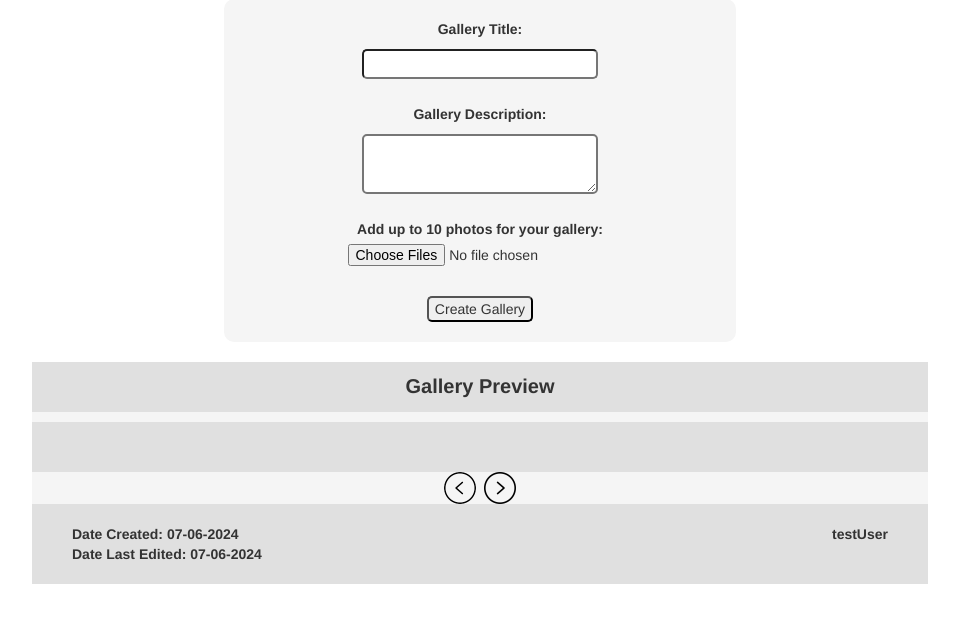
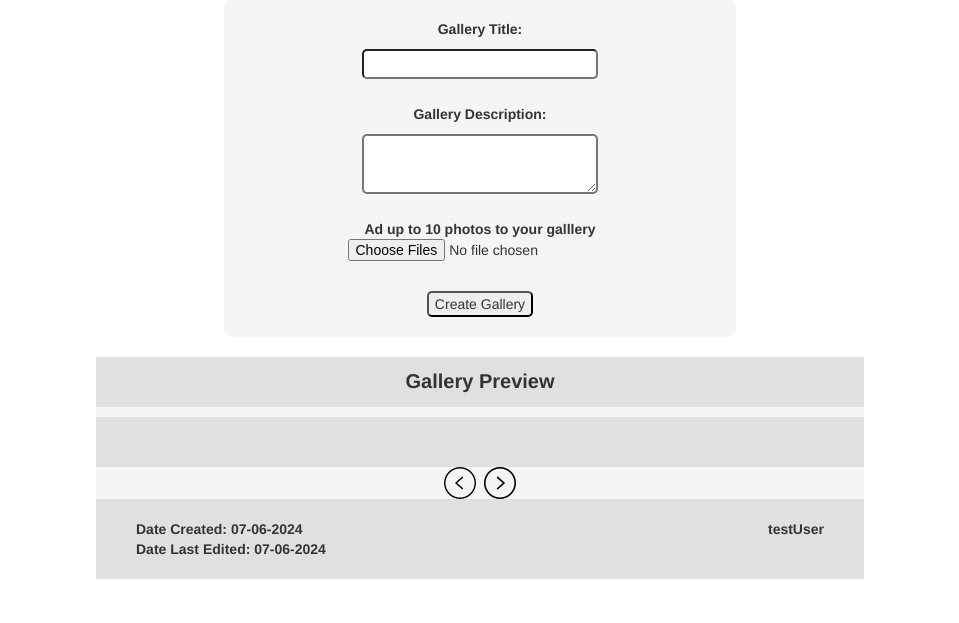
Before and after one commit to meghardie/GalleryWebsite, a Flask app: page /addGallery in a window 1280 px wide. Shown: the part 123-746 px from the top of the page, without its empty margins (160-1119 px from the left). Run offline with Flask 3, Linux system fonts and the light colour scheme; a user stored in the database is signed in; some libraries are stand-ins or nearby versions.

Commit message:
added some styling to add to gallery

```diff
--- a/app/app.py
+++ b/app/app.py
@@ -207,7 +207,7 @@
 class createGalleryForm(FlaskForm):
     title = StringField('Gallery Title: ', validators=[containsData, Length(max=100)])
     description = TextAreaField('Gallery Description: ', validators=[containsData])
-    addPhoto = MultipleFileField('Add up to 10 photos for your gallery: ')
+    addPhoto = MultipleFileField()
     photos = HiddenField()
     submit = SubmitField("Create Gallery")
 
--- a/app/static/style.css
+++ b/app/static/style.css
@@ -229,6 +229,10 @@
     font-size: 1em;
 }
 
+#galleryPreview{
+    width: 60%;
+}
+
 #photosToAddPreview{
     width: 90%;
     display: grid;
@@ -263,6 +267,16 @@
     font-weight: bold;
 }
 
-#previewTitle{
+#previewGallTitle{
     margin-top: 10px;
 }
+
+#previewPhoto{
+    max-width: 80%;
+    max-height: 500px;
+}
+
+#addPhoto input[type=file]{
+    opacity: 0;
+    display: none;
+}
--- a/app/templates/addGallery.html
+++ b/app/templates/addGallery.html
@@ -28,7 +28,7 @@
                 <div class="addToGalleryErrors" id = "descErrors">{% for error in form.description.errors %}{{ error }}{% endfor %}</div>
         {% endif %}
         <br>
-        {{form.addPhoto.label}} {{form.addPhoto}}
+        <b>Ad up to 10 photos to your galllery</b> {{form.addPhoto}}
         {% if form.addPhoto.errors %}
                 <div class="addToGalleryErrors">{% for error in form.addPhoto.errors %}{{ error }}{% endfor %}</div>
         {% endif %}
@@ -43,10 +43,10 @@
         {% set dateCreated = currentDate %}
         {% set dateLastEdited = currentDate %}
         <div class = "pageTitle" >Gallery Preview<br></div>
-        <div class = "pageTitle" id = "previewTitle"></div>
+        <div class = "pageTitle" id = "previewGallTitle"></div>
         <div class = "images">
             <img src = "{{ url_for('static', filename = 'leftArrow.png') }}" class = "leftArrow" onclick = "nextPhoto(-1)">
-            <img id = "photo">
+            <img id = "previewPhoto">
             <img src = "{{ url_for('static', filename = 'rightArrow.png') }}" class = "rightArrow" onclick = "nextPhoto(1)">
         </div>
         <div class = "galleryDetails">
@@ -74,7 +74,7 @@
             numPhotos = currentFiles.length
             if (numPhotos > 1){
                 currentPhoto = (currentPhoto + change + numPhotos) % numPhotos
-                img = document.getElementById("photo")
+                img = document.getElementById("previewPhoto")
                 img.src = currentFiles[currentPhoto].data
                 console.log("changed src")
             }
@@ -127,7 +127,7 @@
                             fileNum ++;
 
                             if ((firstPhotos == true) && (currentFiles.length != 0)){
-                                img = document.getElementById("photo")
+                                img = document.getElementById("previewPhoto")
                                 img.src = currentFiles[0].data
                                 console.log("changed src")
                                 firstPhotos = false
```
